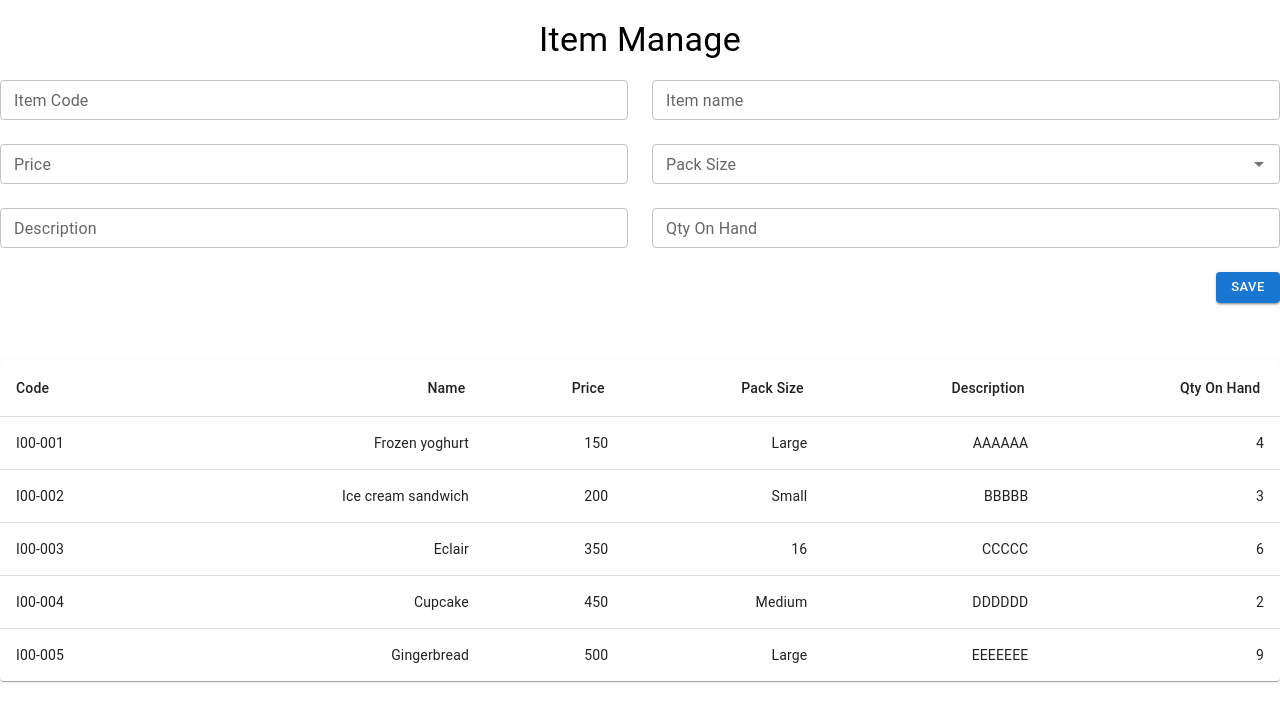
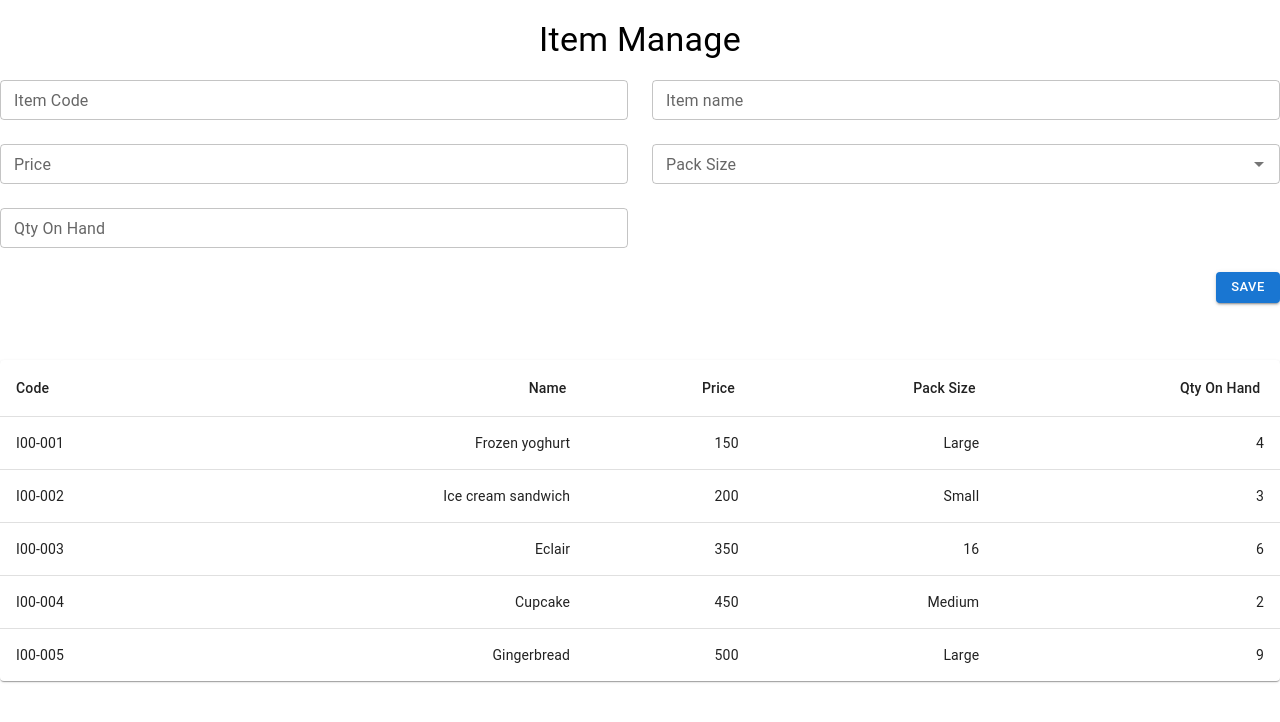
Before and after one commit to RasinthaDilshanJayarathne/React-Web-POS, a React (Create React App) app: page / in a window 1280 px wide. Shown: the top 722 px of the page. Built offline with nearby package versions, Linux system fonts and the light colour scheme.

Commit message:
Update Item Page

```diff
--- a/src/pages/Item/index.jsx
+++ b/src/pages/Item/index.jsx
@@ -23,7 +23,6 @@ class Item extends Component {
                 name:'',
                 price:'',
                 packSize:'',
-                description:'',
                 qtyOnHand:''
             }
         }
@@ -36,17 +35,17 @@ class Item extends Component {
 
     render() {
 
-        function createData(code, name, price, packSize, description, qtyOnHand) {
-            return {code, name, price, packSize, description, qtyOnHand};
+        function createData(code, name, price, packSize, qtyOnHand) {
+            return {code, name, price, packSize, qtyOnHand};
         }
 
         const {classes} = this.props
         const rows = [
-            createData('I00-001', 'Frozen yoghurt', 150.0, 'Large', 'AAAAAA', 4),
-            createData('I00-002', 'Ice cream sandwich', 200.0, 'Small', 'BBBBB', 3),
-            createData('I00-003', 'Eclair', 350.0, 16.0, 'CCCCC', 6),
-            createData('I00-004', 'Cupcake', 450.0, 'Medium', 'DDDDDD', 2),
-            createData('I00-005', 'Gingerbread', 500.0, 'Large', 'EEEEEEE', 9),
+            createData('I00-001', 'Frozen yoghurt', 150.0, 'Large', 4),
+            createData('I00-002', 'Ice cream sandwich', 200.0, 'Small', 3),
+            createData('I00-003', 'Eclair', 350.0, 16.0, 6),
+            createData('I00-004', 'Cupcake', 450.0, 'Medium', 2),
+            createData('I00-005', 'Gingerbread', 500.0, 'Large', 9),
         ];
         return (
             <div className={classes.container}>
@@ -103,16 +102,16 @@ class Item extends Component {
                                         (option) => option.label
                                     }
                                     onChange={(e, value) => {
-                                        console.log(e.target.value)
+                                       /* console.log(e.target.value)
                                         let formData = this.state.formData
-                                        formData.packSize = e.target.valueOf()
-                                        this.setState({ formData })
+                                        formData.packSize = e.target.valueOf(e.target)
+                                        this.setState({ formData })*/
                                     }}
                                     size="small"
                                     style={{width: '100%'}}
                                 />
                             </Grid>
-                            <Grid item lg={6} md={6} sm={6} xm={6}>
+                           {/* <Grid item lg={6} md={6} sm={6} xm={6}>
                                 <TextField id="outlined-basic" placeHolder="Description" label="Description"
                                            variant="outlined" size="small"
                                            onChange={(e) =>{
@@ -123,7 +122,7 @@ class Item extends Component {
                                            }}
                                            style={{width: '100%'}}
                                 />
-                            </Grid>
+                            </Grid>*/}
                             <Grid item lg={6} md={6} sm={6} xm={6}>
                                 <TextField id="outlined-basic" placeHolder="Qty On Hand" label="Qty On Hand"
                                            variant="outlined" size="small"
@@ -146,6 +145,7 @@ class Item extends Component {
                         </Grid>
                     </div>
                     <div className={classes.table_field}>
+                        <Grid item lg={6} md={6} sm={6} xm={6}>
                             <TableContainer component={Paper}>
                                 <Table sx={{minWidth: 650}} aria-label="simple table">
                                     <TableHead>
@@ -154,7 +154,6 @@ class Item extends Component {
                                             <TableCell align="right">Name&nbsp;</TableCell>
                                             <TableCell align="right">Price&nbsp;</TableCell>
                                             <TableCell align="right">Pack Size&nbsp;</TableCell>
-                                        <TableCell align="right">Description&nbsp;</TableCell>
                                             <TableCell align="right">Qty On Hand&nbsp;</TableCell>
                                         </TableRow>
                                     </TableHead>
@@ -165,13 +164,13 @@ class Item extends Component {
                                                 <TableCell align="right">{row.name}</TableCell>
                                                 <TableCell align="right">{row.price}</TableCell>
                                                 <TableCell align="right">{row.packSize}</TableCell>
-                                            <TableCell align="right">{row.description}</TableCell>
                                                 <TableCell align="right">{row.qtyOnHand}</TableCell>
                                             </TableRow>
                                         ))}
                                     </TableBody>
                                 </Table>
                             </TableContainer>
+                        </Grid>
                     </div>
                 </div>
             </div>
```
Lines whose indentation alone changed are shown as unchanged.
